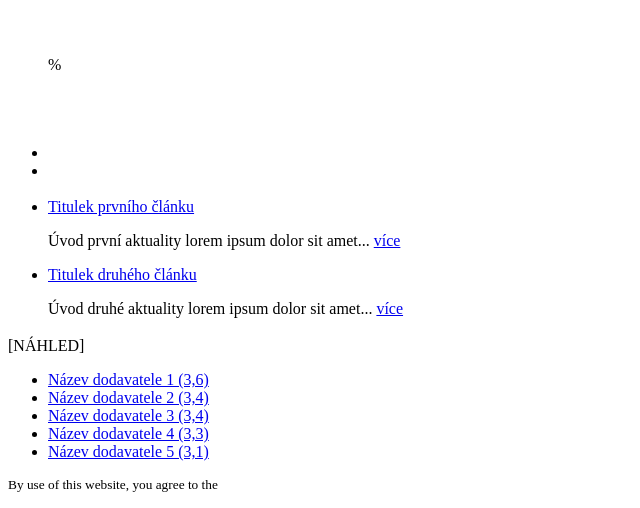
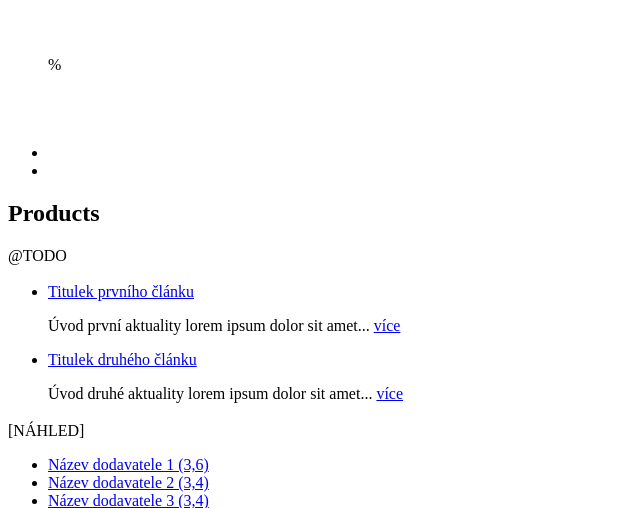
Before and after one commit to hadzi/brekfarm, a CakePHP app: template brekfarm/views/users/home.ctp in a window 1280 px wide. Shown: the part 284-792 px from the top of the page, without its empty margins (0-640 px from the left). Run offline with PHP 8.4 and a stand-in for CakePHP, Linux system fonts and the light colour scheme; the template is opened without the code that fills it, so the values that code supplies are empty; some libraries are stand-ins or nearby versions.

Commit message:
Adding empty product list to users homepage

```diff
--- /dev/null
+++ b/brekfarm/views/elements/products/index.ctp
@@ -0,0 +1 @@
+products list
--- a/brekfarm/views/users/home.ctp
+++ b/brekfarm/views/users/home.ctp
@@ -3,6 +3,7 @@
 	<li><a href="#"><?php echo $user['User']['username']; ?></a></li>
 	<?php if ($user['Producer']): ?>
 	<li><a href="#"><?php echo $user['Producer']['title']; ?></a></li>
+	<li><a href="#"><?php __('Your Products'); ?></a></li>
 	<?php endif; ?>
 </ul>
 <div class="panes">
@@ -69,5 +70,8 @@
 		<?php echo $this->element('producers' . DS . 'view', array('producer' => $user['Producer'], 'isOwner' => true)); ?>
 	</div>
 	<?php endif; ?>
+        <div>
+		<?php echo $this->element('products' . DS . 'index', array('products' => array(), 'isOwner' => true)); ?>
+        </div>
 </div>
 <?php $jquery->tabs(); ?>
```
